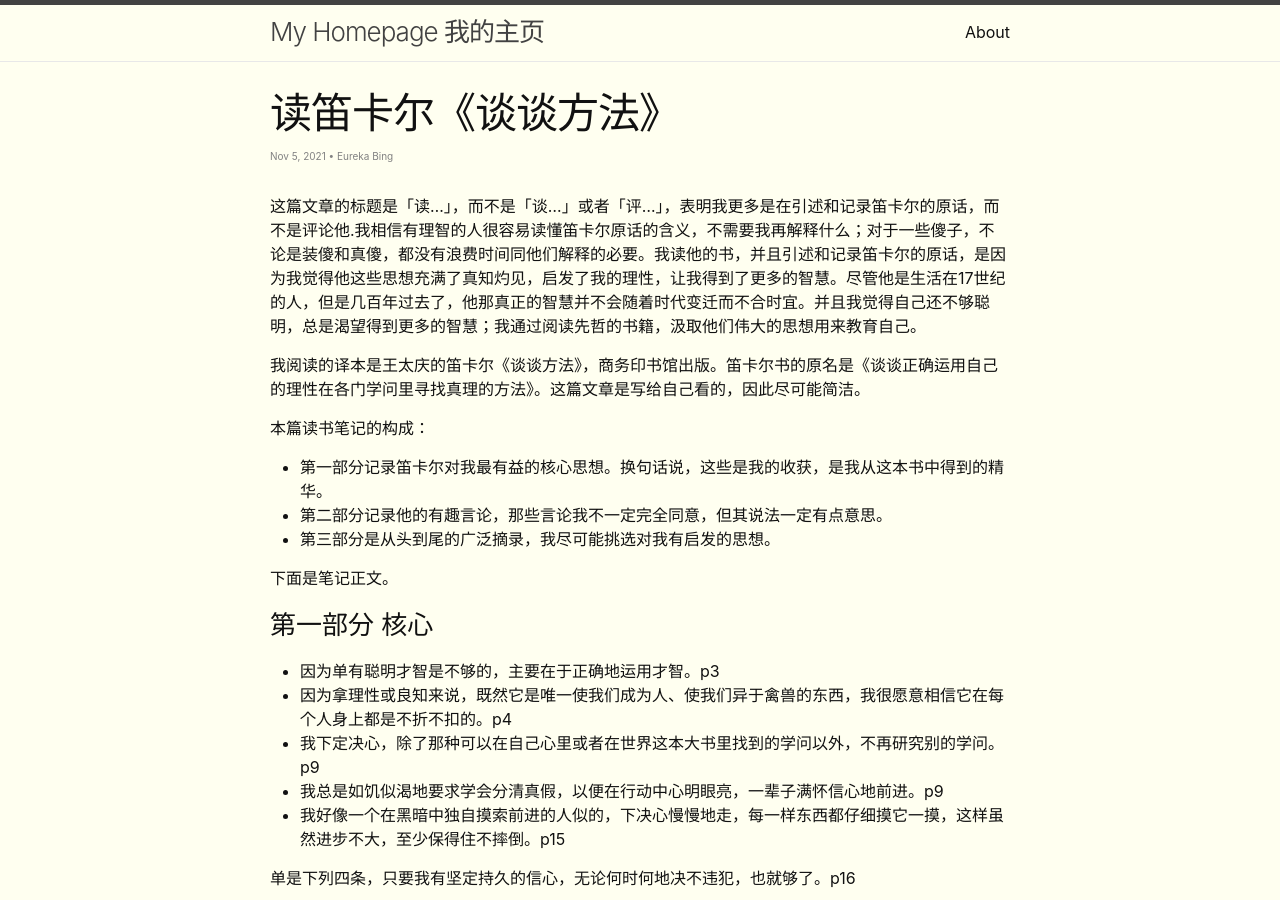
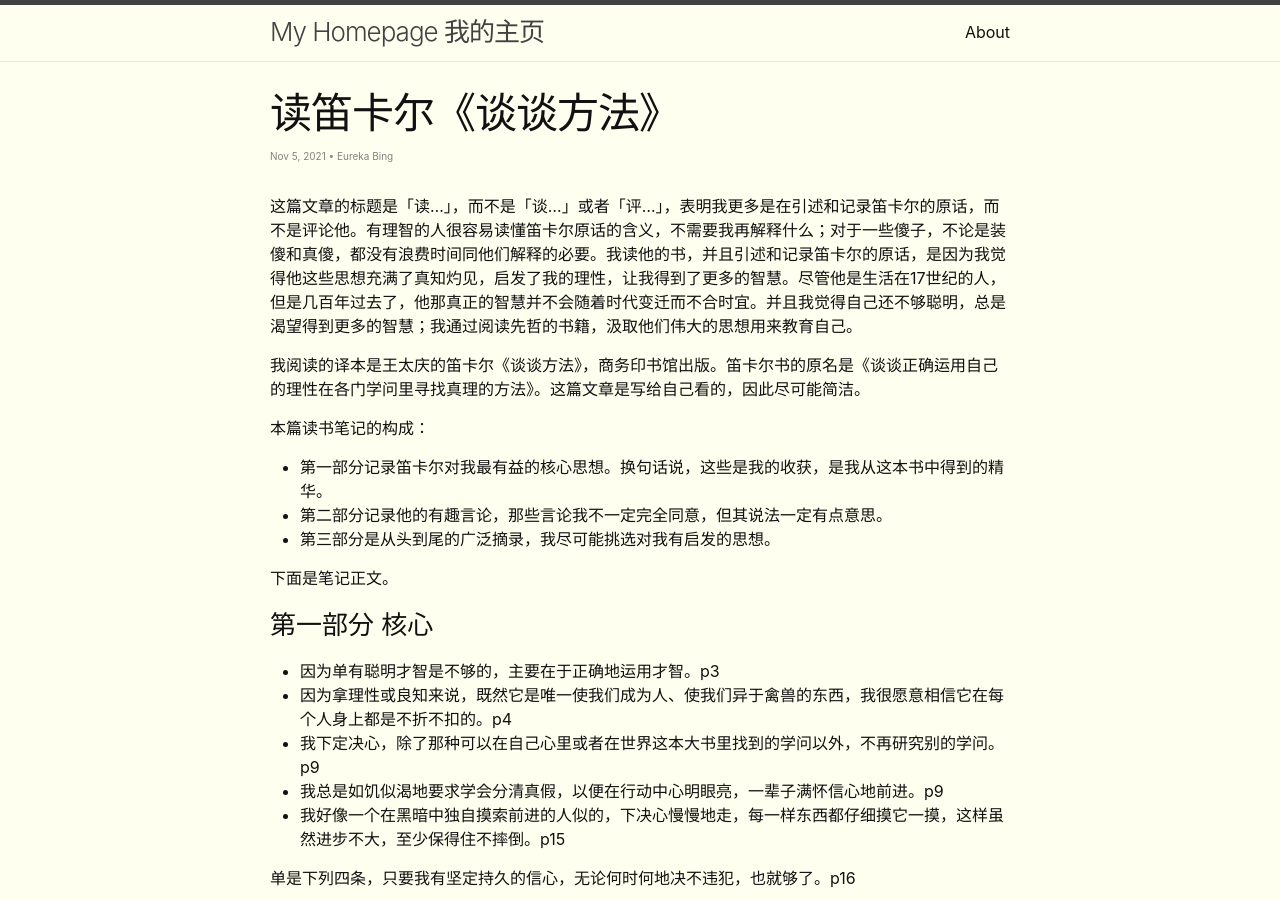
Before and after one commit to crb912/crb912.github.io, a Jekyll site: the page built from _posts/2021-11-05-Reading-Discourse-on the-Method.md, in a window 1280 px wide and 900 px high. Built offline with Jekyll 4.4.1, drawn with Linux system fonts in a browser that asks for light colours.

```diff
--- a/_posts/2021-11-05-Reading-Discourse-on the-Method.md
+++ b/_posts/2021-11-05-Reading-Discourse-on the-Method.md
@@ -4,11 +4,11 @@ title: 读笛卡尔《谈谈方法》
 layout: post
 author: Eureka Bing
 category: self-instruction
-hide: false
+hide: true
 ---
 
 
-这篇文章的标题是「读...」，而不是「谈...」或者「评...」，表明我更多是在引述和记录笛卡尔的原话，而不是评论他.我相信有理智的人很容易读懂笛卡尔原话的含义，不需要我再解释什么；对于一些傻子，不论是装傻和真傻，都没有浪费时间同他们解释的必要。我读他的书，并且引述和记录笛卡尔的原话，是因为我觉得他这些思想充满了真知灼见，启发了我的理性，让我得到了更多的智慧。尽管他是生活在17世纪的人，但是几百年过去了，他那真正的智慧并不会随着时代变迁而不合时宜。并且我觉得自己还不够聪明，总是渴望得到更多的智慧；我通过阅读先哲的书籍，汲取他们伟大的思想用来教育自己。
+这篇文章的标题是「读...」，而不是「谈...」或者「评...」，表明我更多是在引述和记录笛卡尔的原话，而不是评论他。有理智的人很容易读懂笛卡尔原话的含义，不需要我再解释什么；对于一些傻子，不论是装傻和真傻，都没有浪费时间同他们解释的必要。我读他的书，并且引述和记录笛卡尔的原话，是因为我觉得他这些思想充满了真知灼见，启发了我的理性，让我得到了更多的智慧。尽管他是生活在17世纪的人，但是几百年过去了，他那真正的智慧并不会随着时代变迁而不合时宜。并且我觉得自己还不够聪明，总是渴望得到更多的智慧；我通过阅读先哲的书籍，汲取他们伟大的思想用来教育自己。
 
 我阅读的译本是王太庆的笛卡尔《谈谈方法》，商务印书馆出版。笛卡尔书的原名是《谈谈正确运用自己的理性在各门学问里寻找真理的方法》。这篇文章是写给自己看的，因此尽可能简洁。
 
```
